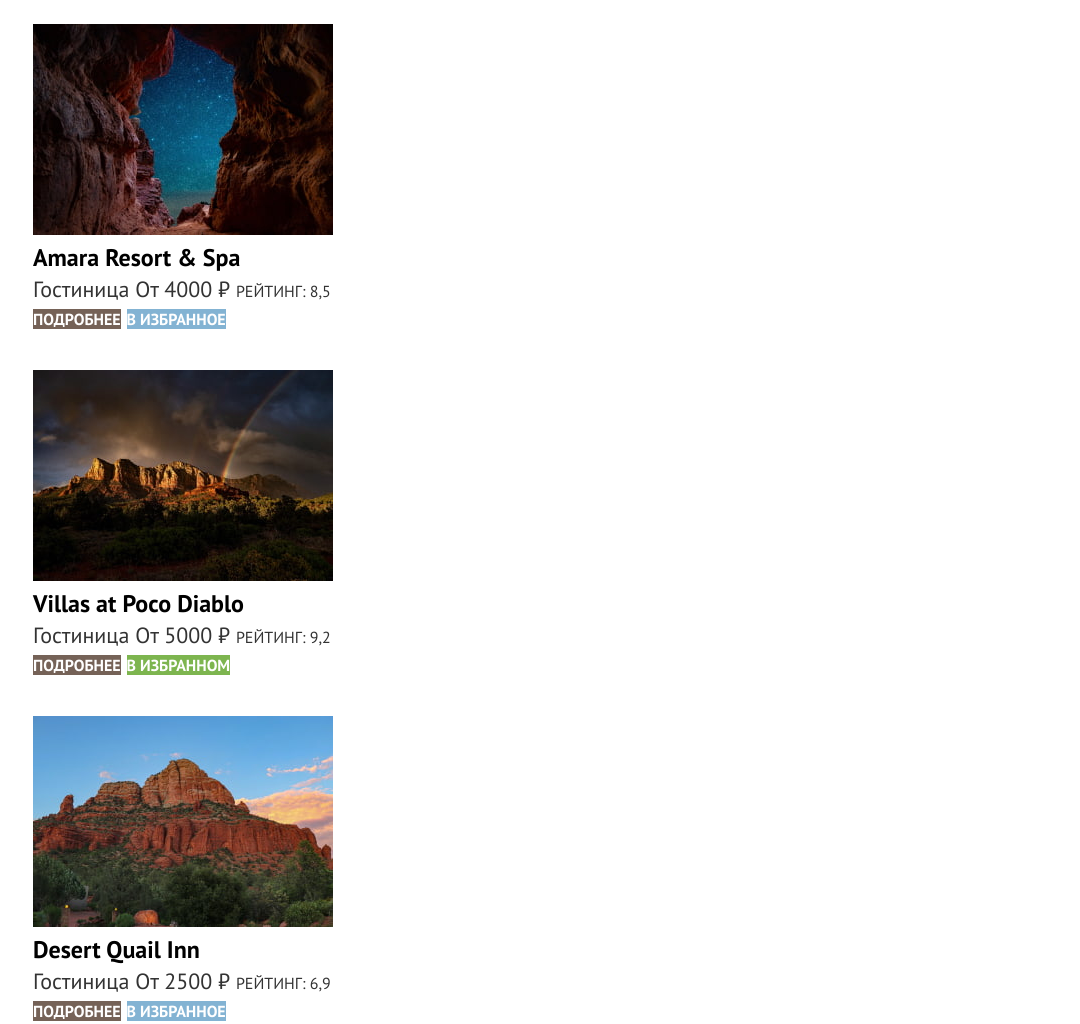
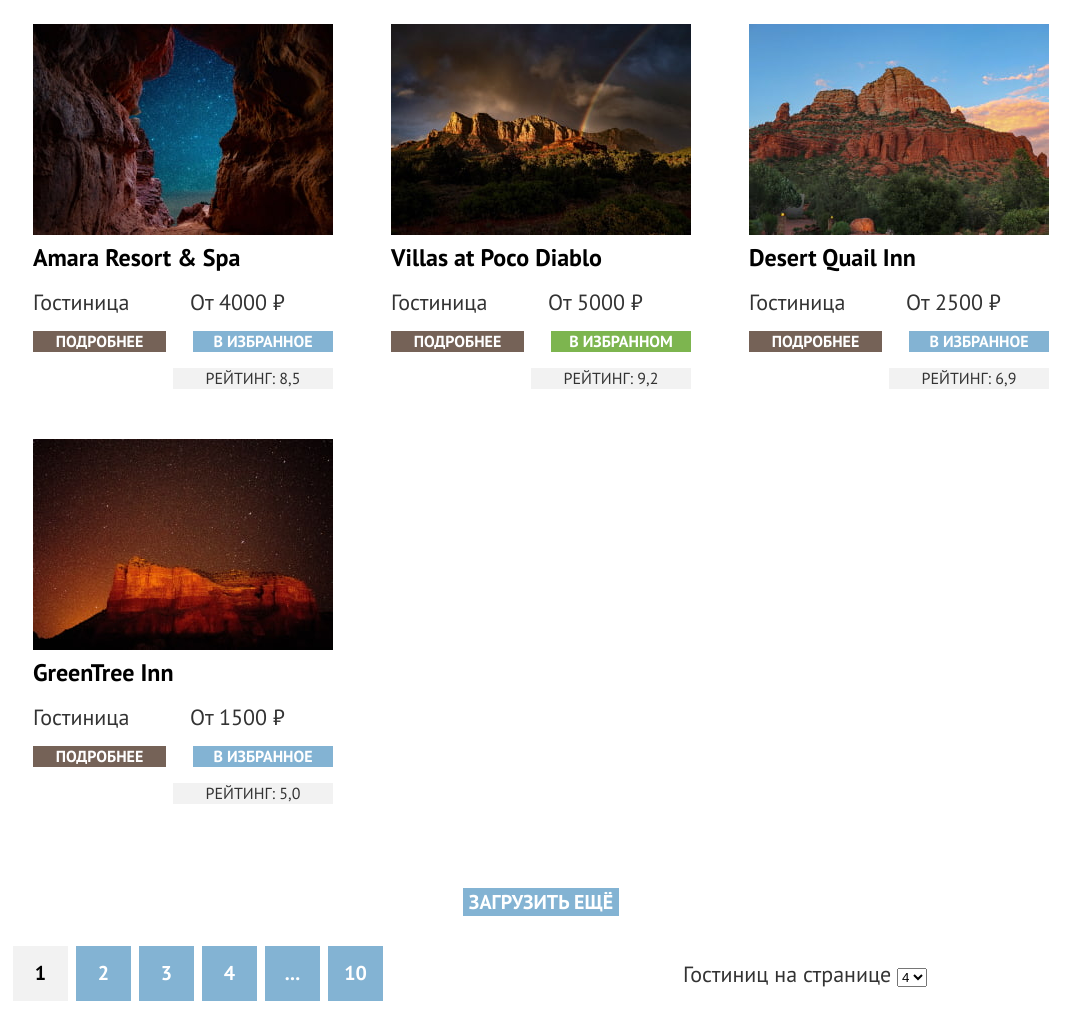
Before and after one commit to htmlacademy-htmlcss/1766081-sedona-34, a plain HTML site: page catalog.html in a window 1280 px wide. Shown: the part 624-1648 px from the top of the page, without its empty margins (99-1179 px from the left). Drawn offline with Linux system fonts and the light colour scheme.

Commit message:
Постройте мелкие сетки на гридах для подходящих компонентов

```diff
--- a/catalog.html
+++ b/catalog.html
@@ -187,7 +187,9 @@
                   </a>
                   <span class="hotel-description">Гостиница</span>
                   <b class="hotel-price">От 4000 ₽</b>
-                  <span class="hotel-stars visually-hidden">Количество звёзд: 4 звёзды</span>
+                  <div class="hotel-stars">
+                    <span class="hotel-stars visually-hidden">Количество звёзд: 4 звёзды</span>
+                  </div>
                   <span class="hotel-rating">Рейтинг: 8,5</span>
                   <a href="#" class="button modal-button hotel-card-button">Подробнее</a>
                   <a href="#" class="button favorite-button hotel-card-button">В избранное</a>
@@ -201,7 +203,9 @@
                   </a>
                   <span class="hotel-description">Гостиница</span>
                   <b class="hotel-price">От 5000 ₽</b>
-                  <span class="visually-hidden">Количество звёзд: 4 звезды</span>
+                  <div class="hotel-stars">
+                    <span class="visually-hidden">Количество звёзд: 4 звезды</span>
+                  </div>
                   <span class="hotel-rating">Рейтинг: 9,2</span>
                   <a href="#" class="button modal-button hotel-card-button">Подробнее</a>
                   <a href="#" class="button favorite-button favorite-button-selected hotel-card-button">В избранном</a>
@@ -215,7 +219,9 @@
                   </a>
                   <span class="hotel-description">Гостиница</span>
                   <b class="hotel-price">От 2500 ₽</b>
-                  <span class="visually-hidden">Количество звёзд: 3 звезды</span>
+                  <div class="hotel-stars">
+                    <span class="visually-hidden">Количество звёзд: 3 звезды</span>
+                  </div>
                   <span class="hotel-rating">Рейтинг: 6,9</span>
                   <a href="#" class="button modal-button hotel-card-button">Подробнее</a>
                   <a href="#" class="button favorite-button hotel-card-button">В избранное</a>
@@ -229,7 +235,9 @@
                   </a>
                   <span class="hotel-description">Гостиница</span>
                   <b class="hotel-price">От 1500 ₽</b>
-                  <span class="visually-hidden">Количество звёзд: 2 звезды</span>
+                  <div class="hotel-stars">
+                    <span class="visually-hidden">Количество звёзд: 2 звезды</span>
+                  </div>
                   <span class="hotel-rating">Рейтинг: 5,0</span>
                   <a href="#" class="button modal-button hotel-card-button">Подробнее</a>
                   <a href="#" class="button favorite-button hotel-card-button">В избранное</a>
--- a/styles/styles.css
+++ b/styles/styles.css
@@ -228,11 +228,6 @@
   font-weight: 400;
   text-transform: none;
   background-color: transparent;
-}
-
-.hotel-card-button {
-  font-size: 16px;
-  line-height: 21px;
 }
 
 .find-hotel-button {
@@ -580,15 +575,23 @@
 
 .catalog-cards-list {
   list-style-type: none;
+  display: grid;
+  grid-template-columns: repeat(3, 340px);
+  gap: 10px 18px;
   margin-bottom: 64px;
 }
 
 .hotel-card {
   width: 300px;
   padding: 20px;
+  display: grid;
+  grid-template-columns: 140px 160px;
+  grid-template-rows: repeat(4, auto);
+  row-gap: 16px;
 }
 
 .hotel-card-link {
+  grid-column: 1/-1;
   font-weight: 700;
   font-size: 24px;
   line-height: 31px;
@@ -596,14 +599,56 @@
   text-decoration: none;
 }
 
+.hotel-description {
+  grid-row: 2;
+  grid-column: 1;
+  justify-self: start;
+  width: 133px;
+}
+
 .hotel-price {
+  grid-row: 2;
+  grid-column: 2;
+  justify-self: end;
+  width: 143px;
   font-weight: 400;
 }
 
 .hotel-rating {
+  grid-row: 4;
+  grid-column: 2;
+  justify-self: end;
+  width: 160px;
+  display: block;
+  box-sizing: border-box;
   font-size: 16px;
   line-height: 21px;
+  text-align: center;
   text-transform: uppercase;
+  background-color: #F2F2F2;
+}
+
+.hotel-stars {
+  grid-row: 4;
+  grid-column: 1;
+  justify-self: start;
+  width: 140px;
+}
+
+.hotel-card-button {
+  grid-row: 3;
+  grid-column: 1;
+  justify-self: start;
+  min-width: 133px;
+  font-size: 16px;
+  line-height: 21px;
+}
+
+.favorite-button {
+  grid-row: 3;
+  grid-column: 2;
+  justify-self: end;
+  min-width: 140px;
 }
 
 /* Пагинация */
```
